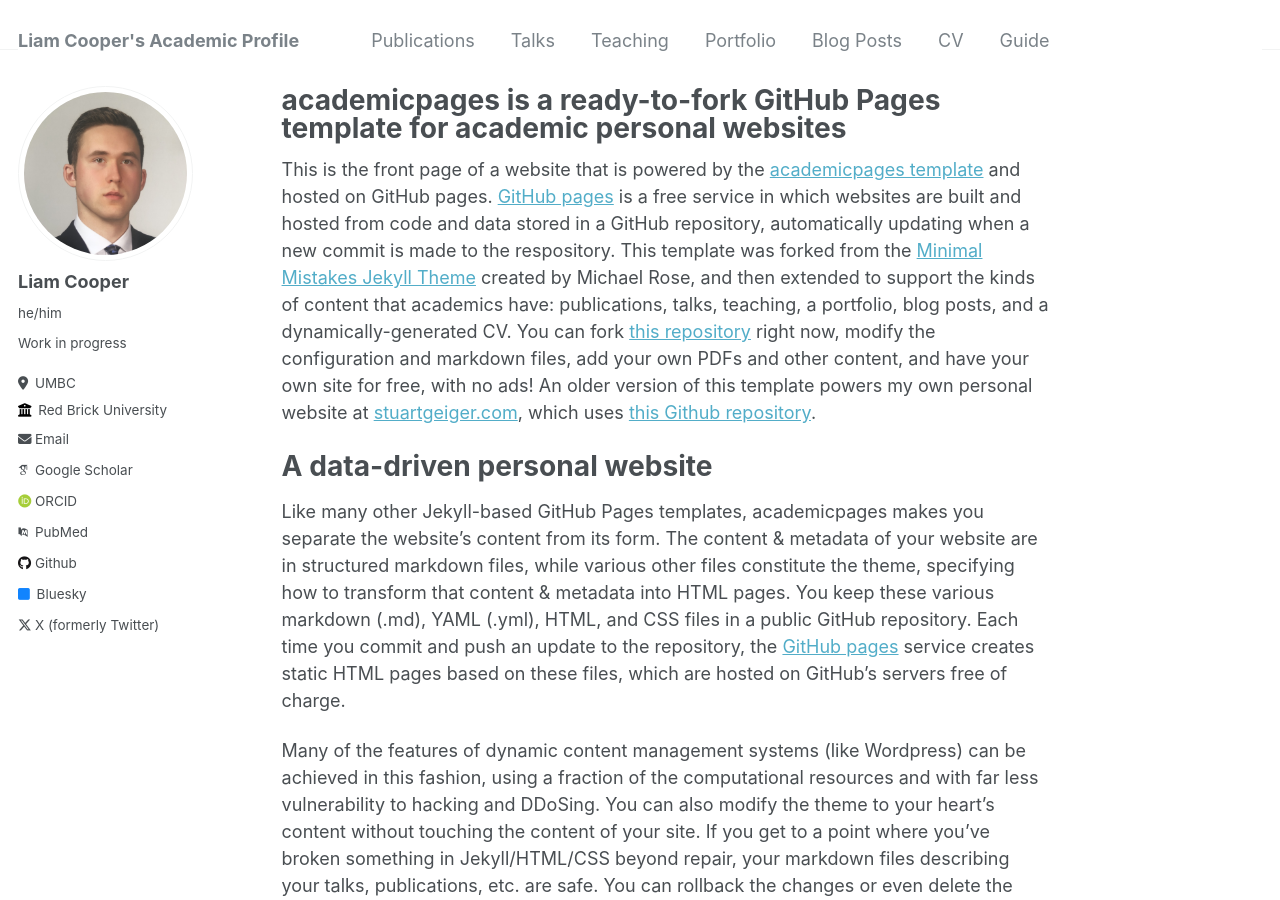
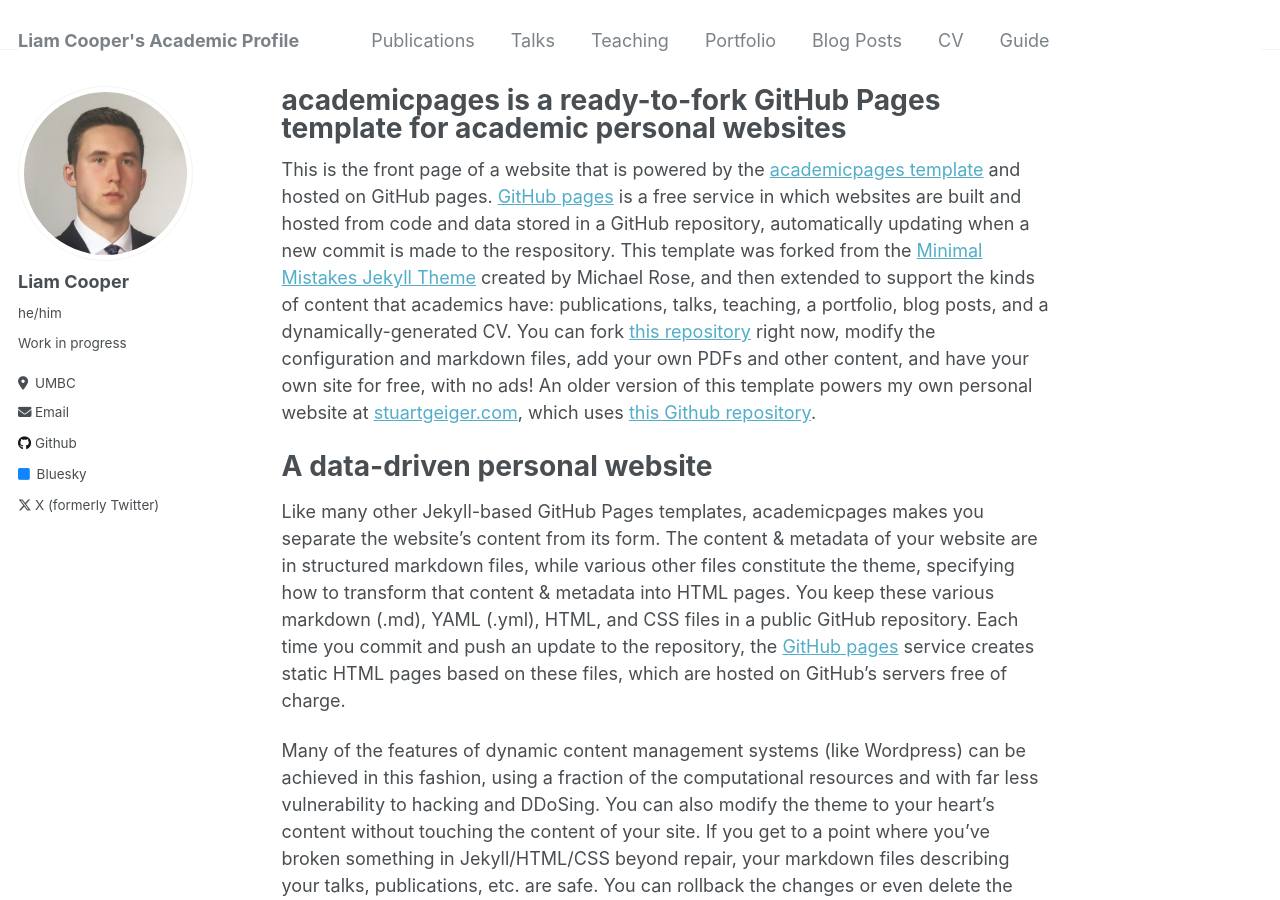
Before and after one commit to liamcooper24/liamcooper24, a Jekyll site: the page built from _pages/about.md, in a window 1280 px wide and 900 px high. Built offline with Jekyll 4.4.1, drawn with Linux system fonts in a browser that asks for light colours; some web fonts are replaced; some of the changed lines change nothing that is shown.

Commit message:
Update _config.yml

```diff
--- a/_config.yml
+++ b/_config.yml
@@ -26,16 +26,16 @@
   pronouns         : "he/him"
   bio              : "Work in progress"
   location         : "UMBC"
-  employer         : "Red Brick University"
+  employer         : #"Red Brick University"
   uri              : # URL
-  email            : "none@example.org"
+  email            : "lk78973@umbc.edu"
 
   # Academic websites
   arxiv            : # URL - Update with the correct link to your profile
-  googlescholar    : "https://scholar.google.com/citations?user=PS_CX0AAAAAJ"
+  googlescholar    : #"https://scholar.google.com/citations?user=PS_CX0AAAAAJ"
   impactstory      : # URL
-  orcid            : "http://orcid.org/yourorcidurl"
-  pubmed           : "https://www.ncbi.nlm.nih.gov/pubmed/?term=john+snow"
+  orcid            : #"http://orcid.org/yourorcidurl"
+  pubmed           : #"https://www.ncbi.nlm.nih.gov/pubmed/?term=john+snow"
   researchgate     : # URL
 
   # Repositories and software development
```
